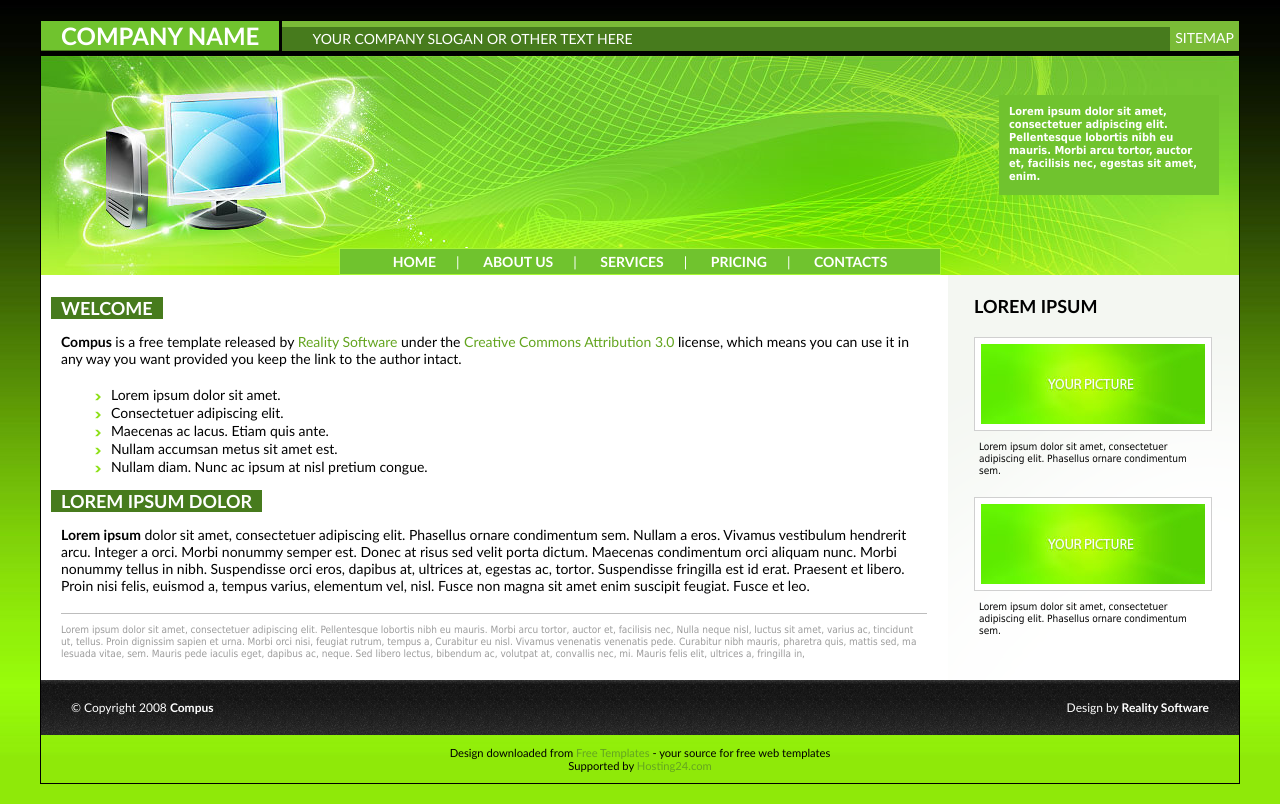
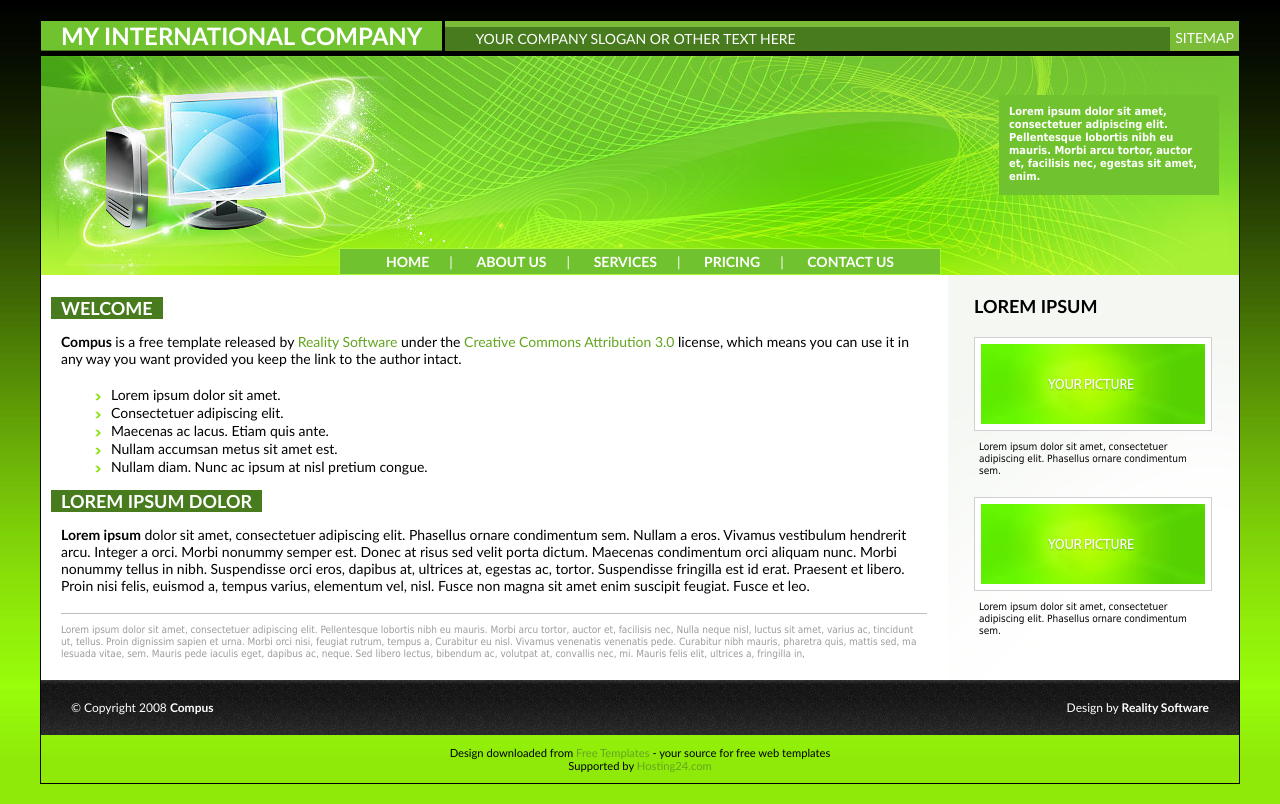
Before and after one commit to Frank712/image_python, a plain HTML site: page paginas/index.html in a window 1280 px wide. Drawn offline with Linux system fonts and the light colour scheme.

Commit message:
Changes in the index.html file

```diff
--- a/paginas/index.html
+++ b/paginas/index.html
@@ -10,7 +10,7 @@
 <body>
 <!-- header -->
 <div id="top">
-<div id="name"><a href="#">Company Name</a></div>
+<div id="name"><a href="#">My International Company</a></div>
 <div id="split"></div>
 <div style="border-top: 6px solid rgb(122, 187, 55); background-color: blue;">
 <div id="slogan"> Your company slogan or other text here</div>
@@ -22,7 +22,7 @@
 consectetuer adipiscing elit. Pellentesque lobortis nibh eu mauris.
 Morbi arcu tortor, auctor et, facilisis nec, egestas sit amet, enim. </div>
 <div id="menu"> <a href="#">Home</a>| <a href="#">About Us</a>| <a href="#">Services</a>|
-<a href="#">Pricing</a>| <a href="#">Contacts</a>
+<a href="#">Pricing</a>| <a href="#">Contact Us</a>
 </div>
 </div>
 <!--end header --><!-- main -->
```
